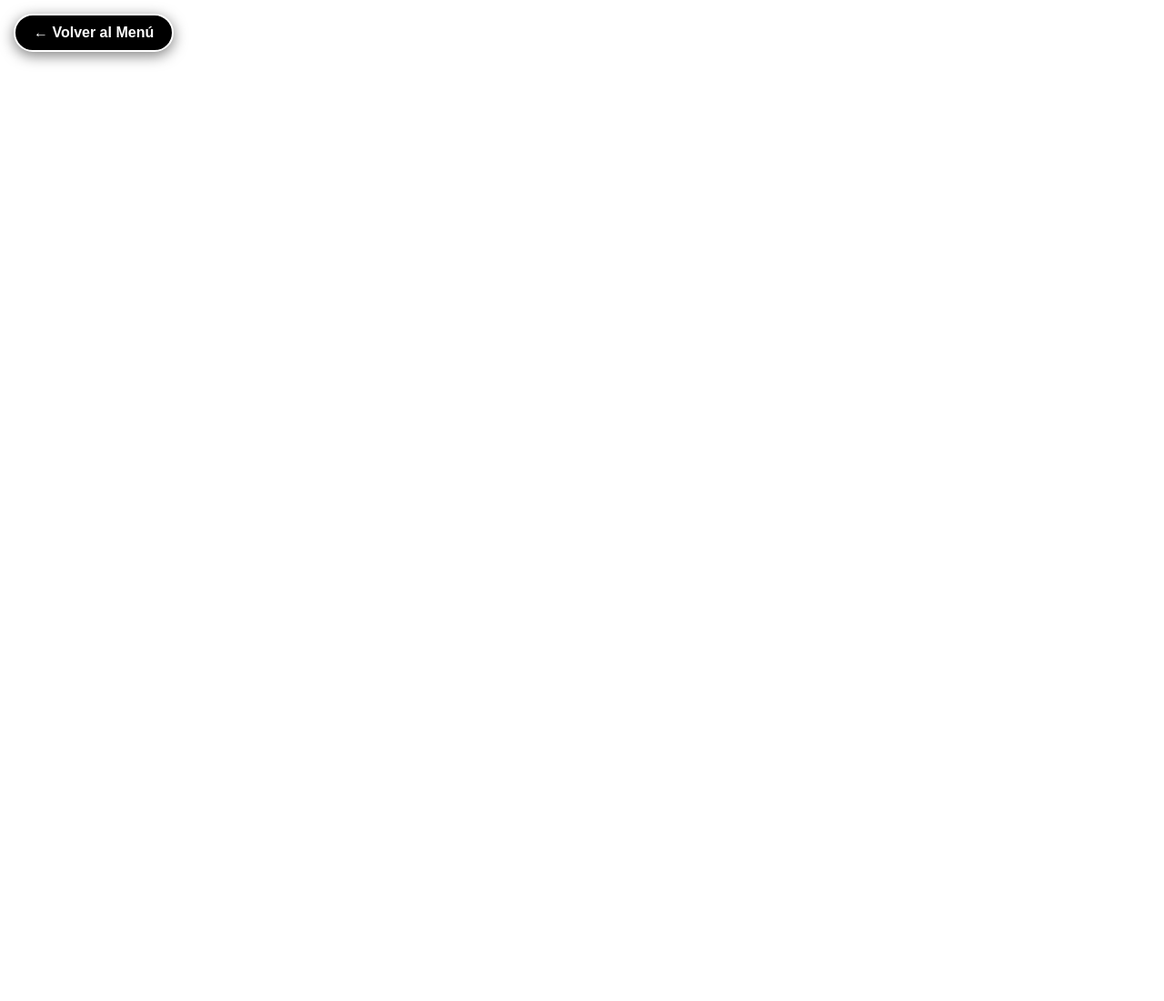
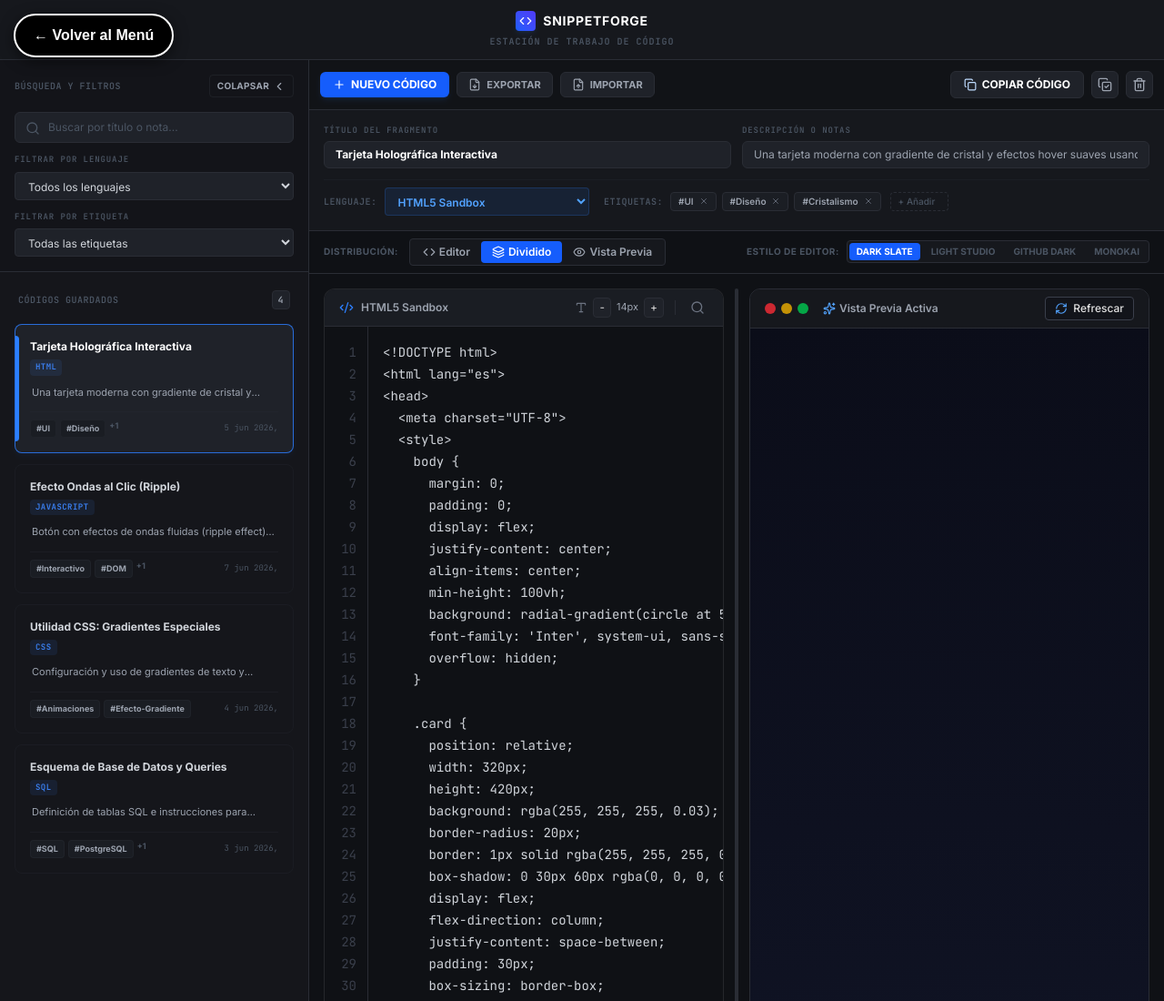
Before and after one commit to DilanGL/Dev-Suite-Tools, a plain HTML site: page biblioteca-de-fragmentos-de-codigo/index.html in a window 1280 px wide. Shown: the top 1100 px of the page at 91% size. Before the commit the page ends 800 px from the top, so only its background shows below. Drawn offline with Linux system fonts and the light colour scheme.

Commit message:
Update script and stylesheet links in index.html

```diff
--- a/biblioteca-de-fragmentos-de-codigo/index.html
+++ b/biblioteca-de-fragmentos-de-codigo/index.html
@@ -4,8 +4,8 @@
     <meta charset="UTF-8" />
     <meta name="viewport" content="width=device-width, initial-scale=1.0" />
     <title>Biblioteca de Fragmentos de Código</title>
-    <script type="module" crossorigin src="./assets/index-CDcWV3K2.js"></script>
-    <link rel="stylesheet" crossorigin href="./assets/index-DYQfqKKy.css">
+    <script type="module" crossorigin src="./assets/index-Djv5ZSMM.js"></script>
+    <link rel="stylesheet" crossorigin href="./assets/index-D5QEG5-v.css">
   </head>
   <body>
     <a href="../index.html"
```
